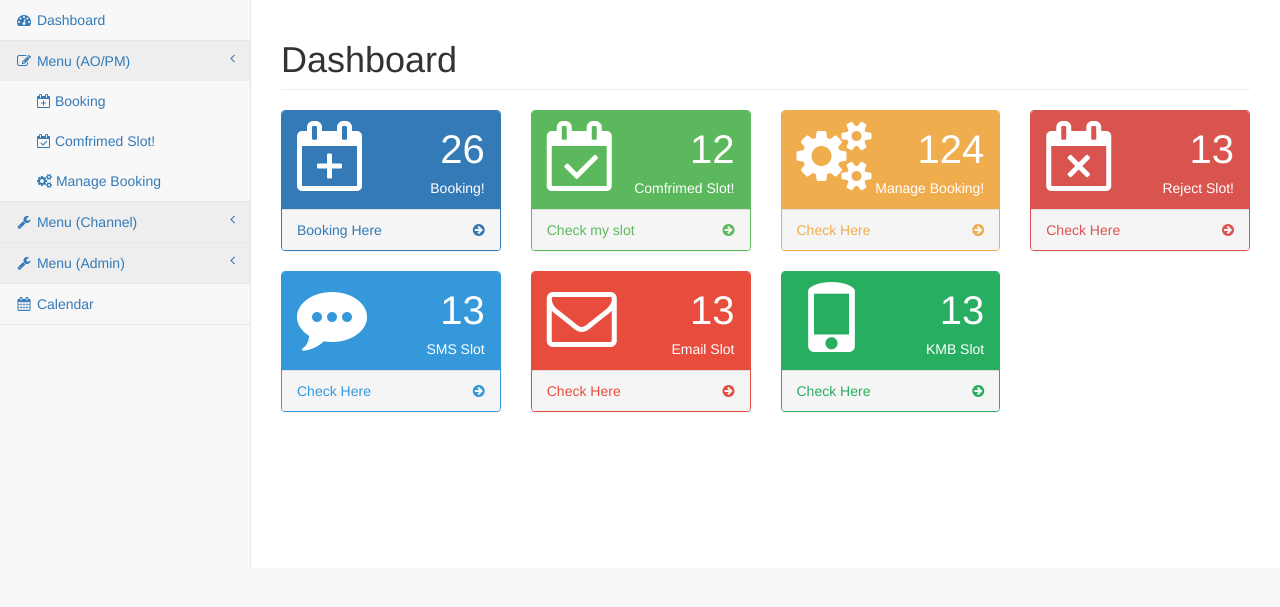
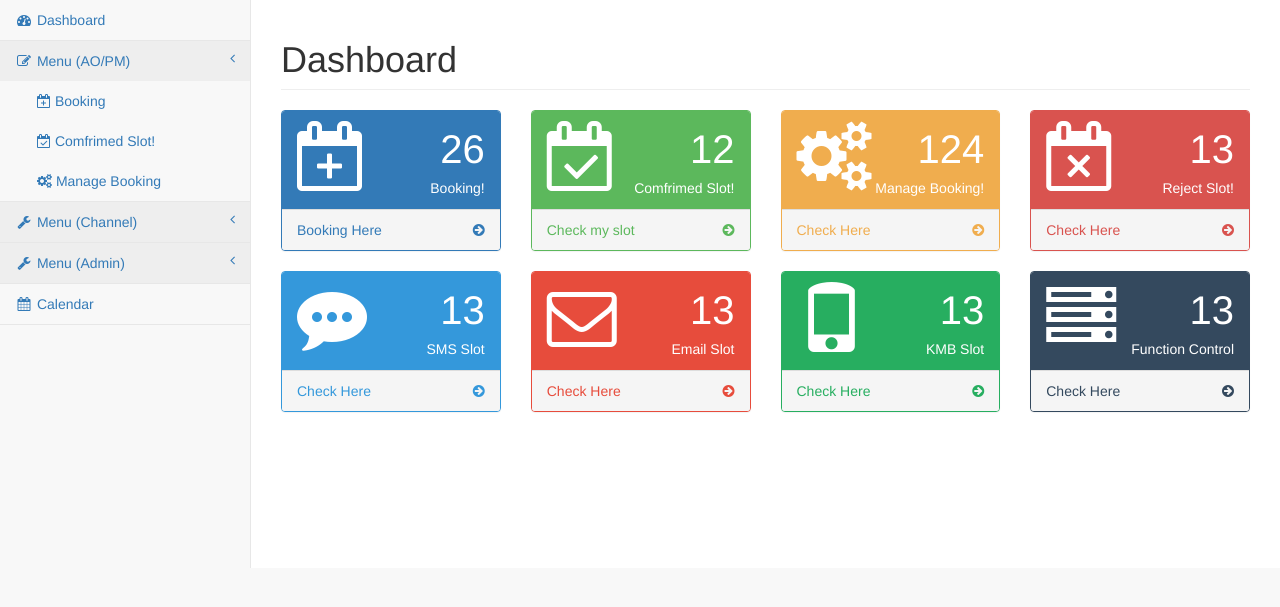
Before and after one commit to infoalee/channel-mgr, a PHP site: page /landing_page.php in a window 1280 px wide. Shown: the part 51-658 px from the top of the page. Run offline with PHP 8.4, Linux system fonts and the light colour scheme; the visitor is signed in with stand-in values (Sample User, id 1).

Commit message:
update dashboard

```diff
--- a/_view/dashboard.php
+++ b/_view/dashboard.php
@@ -165,6 +165,29 @@
                     </div>
                 </div>
 
+                <div class="col-lg-3 col-md-6">
+                    <div class="panel panel-wetasphalt">
+                        <div class="panel-heading">
+                            <div class="row">
+                                <div class="col-xs-3">
+                                    <i class="fa fa-server fa-5x"></i>
+                                </div>
+                                <div class="col-xs-9 text-right">
+                                    <div class="huge">13</div>
+                                    <div>Function Control</div>
+                                </div>
+                            </div>
+                        </div>
+                        <a href="#">
+                            <div class="panel-footer">
+                                <span class="pull-left ">Check Here</span>
+                                <span class="pull-right"><i class="fa fa-arrow-circle-right panel-success"></i></span>
+                                <div class="clearfix"></div>
+                            </div>
+                        </a>
+                    </div>
+                </div>
+
             </div>
             <!-- /.row -->
 
--- a/dist/css/my-style.css
+++ b/dist/css/my-style.css
@@ -128,3 +128,21 @@
 .panel-peterriver>a:hover {
     color: #337ab7;
 }
+
+.panel-wetasphalt {
+    border-color: #34495e;
+}
+
+.panel-wetasphalt>.panel-heading {
+    border-color: #34495e;
+    color: white;
+    background-color: #34495e;
+}
+
+.panel-wetasphalt>a {
+    color: #34495e;
+}
+
+.panel-wetasphalt>a:hover {
+    color: #337ab7;
+}
--- a/nav_sidebar.php
+++ b/nav_sidebar.php
@@ -60,7 +60,7 @@
                                   <a href="#"><i class="fa fa-user"></i> Users Control</a>
                               </li>
                               <li class="side">
-                                  <a href="#"><i class="fa fa-server"></i> Fuction Control</a>
+                                  <a href="#"><i class="fa fa-server"></i> Function Control</a>
                               </li>
                           </ul>
                           <!-- /.nav-second-level -->
```
